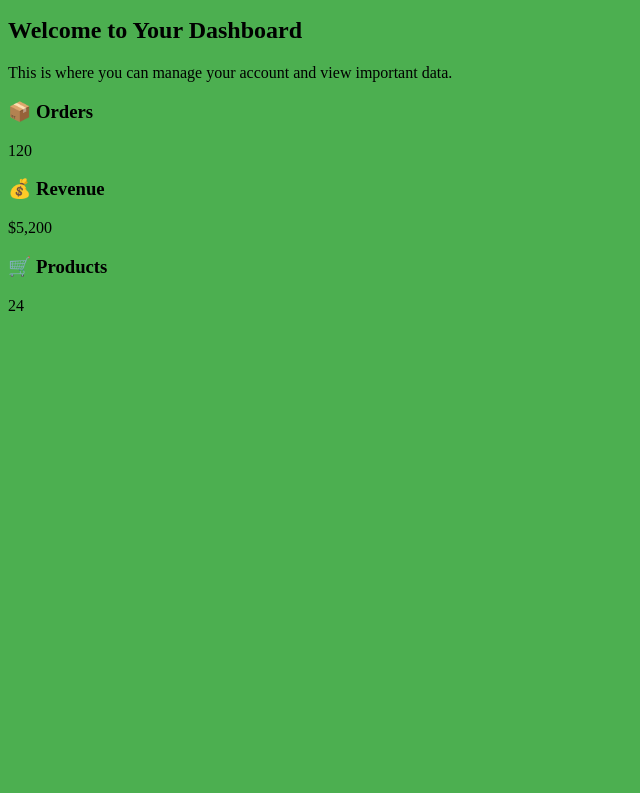
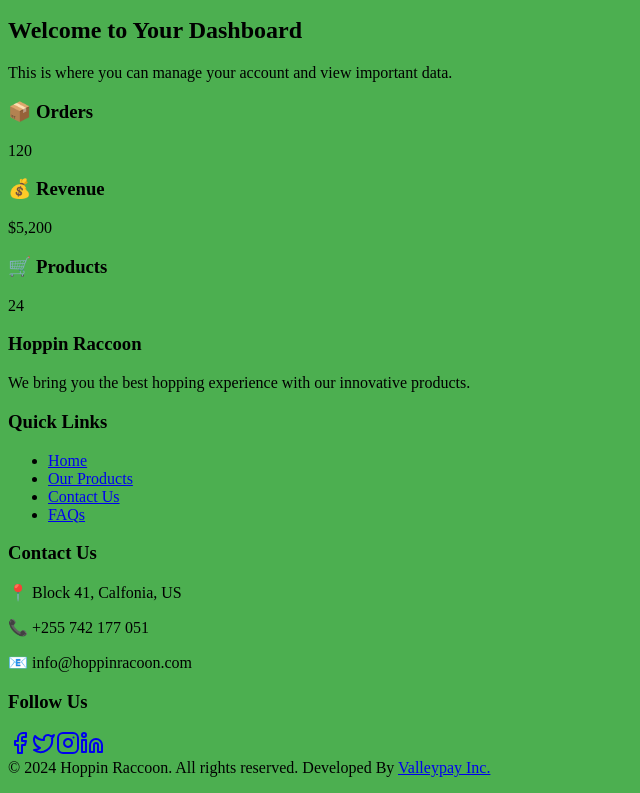
Before and after one commit to nelsonRoberts1968/hoppinraccoonranch, a React (Vite) app in the folder client/: page /dashboard in a window 1280 px wide. Shown: the part 564-1357 px from the top of the page, without its empty margins (0-640 px from the left). Before the commit the page ends 895 px from the top, so only its background shows below. Built offline with nearby package versions, Linux system fonts and the light colour scheme.

Commit message:
Footer Addition and contact us page font color change

```diff
--- a/client/src/layouts/MainLayout.tsx
+++ b/client/src/layouts/MainLayout.tsx
@@ -1,6 +1,6 @@
 import React, { useState } from "react";
 import { Link } from "wouter"; // Ensure Wouter is properly installed
-import { Menu, Bell, Settings, User } from "lucide-react";
+import { Menu, Bell, Settings, User, Facebook, Twitter, Instagram, Linkedin } from "lucide-react";
 import { Sheet, SheetContent, SheetTrigger } from "@/components/ui/sheet";
 
 interface MainLayoutProps {
@@ -84,11 +84,49 @@ const MainLayout: React.FC<MainLayoutProps> = ({ children }) => {
       <main className="flex-1 p-6 mt-16">{children}</main>
 
       {/* 🟢 Footer */}
-      <footer id="footer" className="footer bg-[#4CAF50] text-white py-10">
-        <div className="container footer-top px-6 sm:px-12 lg:px-16">
-          {/* Footer sections */}
+      <footer className="bg-green-700 text-white py-10 mt-10">
+        <div className="container mx-auto px-6 sm:px-12 lg:px-16 grid grid-cols-1 sm:grid-cols-2 lg:grid-cols-4 gap-8">
+
+          {/* Company Info */}
+          <div>
+            <h3 className="text-xl font-bold">Hoppin Raccoon</h3>
+            <p className="mt-2 text-gray-300">We bring you the best hopping experience with our innovative products.</p>
+          </div>
+
+          {/* Quick Links */}
+          <div>
+            <h3 className="text-xl font-bold">Quick Links</h3>
+            <ul className="mt-2 space-y-2">
+              <li><Link href="/" className="hover:text-gray-300">Home</Link></li>
+              <li><Link href="/products" className="hover:text-gray-300">Our Products</Link></li>
+              <li><Link href="/contact-us" className="hover:text-gray-300">Contact Us</Link></li>
+              <li><Link href="/faqs" className="hover:text-gray-300">FAQs</Link></li>
+            </ul>
+          </div>
+
+          {/* Contact Info */}
+          <div>
+            <h3 className="text-xl font-bold">Contact Us</h3>
+            <p className="mt-2">📍 Block 41, Calfonia, US</p>
+            <p>📞 +255 742 177 051</p>
+            <p>📧 info@hoppinracoon.com</p>
+          </div>
+
+          {/* Social Media */}
+          <div>
+            <h3 className="text-xl font-bold">Follow Us</h3>
+            <div className="flex space-x-4 mt-3">
+              <a href="#" className="hover:text-gray-300"><Facebook className="h-6 w-6" /></a>
+              <a href="#" className="hover:text-gray-300"><Twitter className="h-6 w-6" /></a>
+              <a href="#" className="hover:text-gray-300"><Instagram className="h-6 w-6" /></a>
+              <a href="#" className="hover:text-gray-300"><Linkedin className="h-6 w-6" /></a>
+            </div>
+          </div>
+
         </div>
-        {/* Copyright section */}
+        <div className="text-center text-sm text-gray-300 mt-6">
+          © {new Date().getFullYear()} Hoppin Raccoon. All rights reserved. Developed By <Link href="https://www.valleypayapp.com/" className="hover:text-gray-300">Valleypay Inc.</Link>
+        </div>
       </footer>
     </div>
   );
--- a/client/src/pages/contactus.tsx
+++ b/client/src/pages/contactus.tsx
@@ -21,8 +21,8 @@ const ContactUs: React.FC = () => {
       {/* Contact Info Section */}
       <section className="container mx-auto px-6 py-12">
         <div className="text-center mb-8">
-          <h2 className="text-3xl font-bold text-gray-800">Get in Touch</h2>
-          <p className="text-gray-600">Have any questions? We are happy to help!</p>
+          <h2 className="text-3xl font-bold text-white">Get in Touch</h2>
+          <p className="text-white">Have any questions? We are happy to help!</p>
         </div>
 
         <div className="grid grid-cols-1 md:grid-cols-2 gap-8">
@@ -31,24 +31,24 @@ const ContactUs: React.FC = () => {
             <div className="flex items-center space-x-4">
               <i className="bi bi-geo-alt text-green-600 text-3xl"></i>
               <div>
-                <h3 className="text-lg font-semibold text-gray-800">Address</h3>
-                <p className="text-gray-600">Block 41, Calfonia, US</p>
+                <h3 className="text-lg font-semibold text-white">Address</h3>
+                <p className="text-white">Block 41, Calfonia, US</p>
               </div>
             </div>
 
             <div className="flex items-center space-x-4">
               <i className="bi bi-telephone text-green-600 text-3xl"></i>
               <div>
-                <h3 className="text-lg font-semibold text-gray-800">Call Us</h3>
-                <p className="text-gray-600">+255 742 177 051</p>
+                <h3 className="text-lg font-semibold text-white">Call Us</h3>
+                <p className="text-white">+255 742 177 051</p>
               </div>
             </div>
 
             <div className="flex items-center space-x-4">
               <i className="bi bi-envelope text-green-600 text-3xl"></i>
               <div>
-                <h3 className="text-lg font-semibold text-gray-800">Email Us</h3>
-                <p className="text-gray-600">info@hoppinracoon.com</p>
+                <h3 className="text-lg font-semibold text-white">Email Us</h3>
+                <p className="text-white">info@hoppinracoon.com</p>
               </div>
             </div>
           </div>
```
